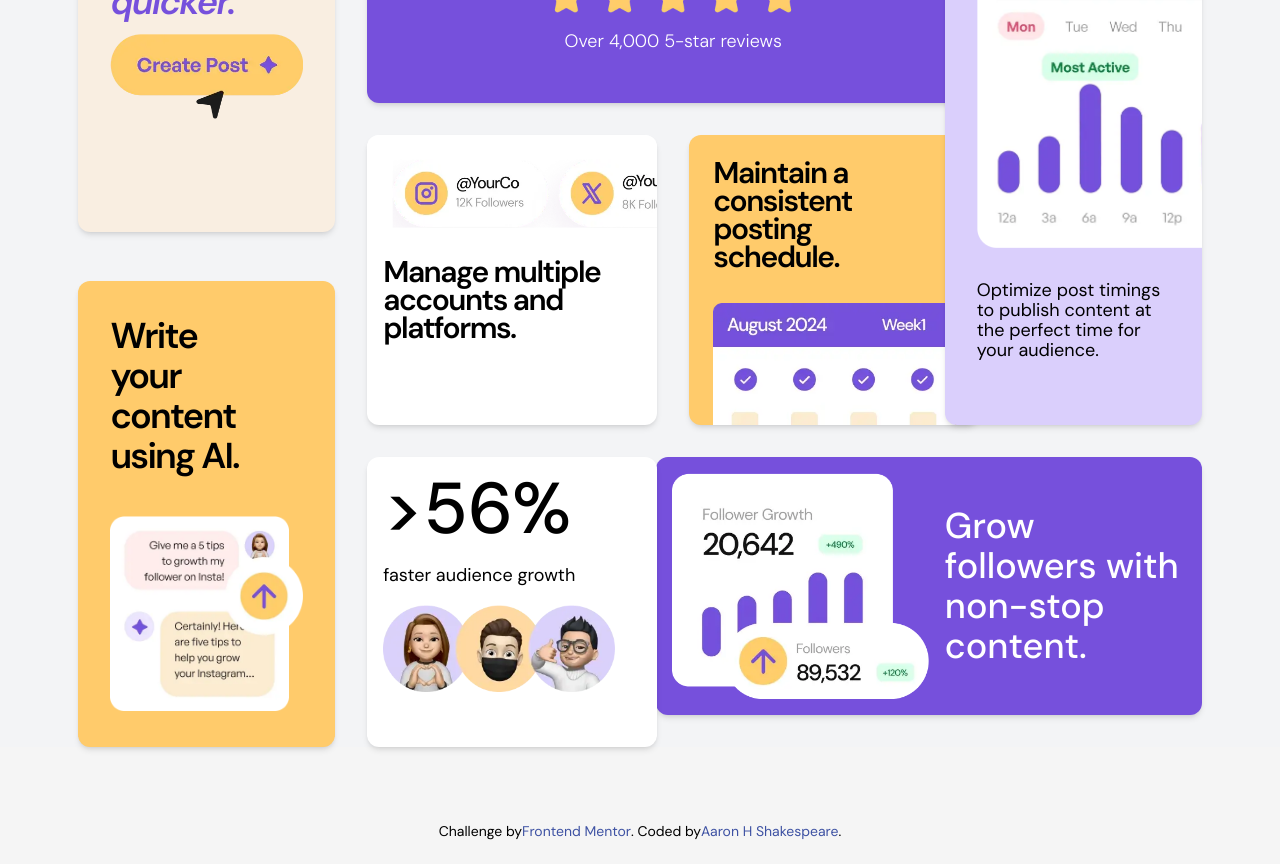
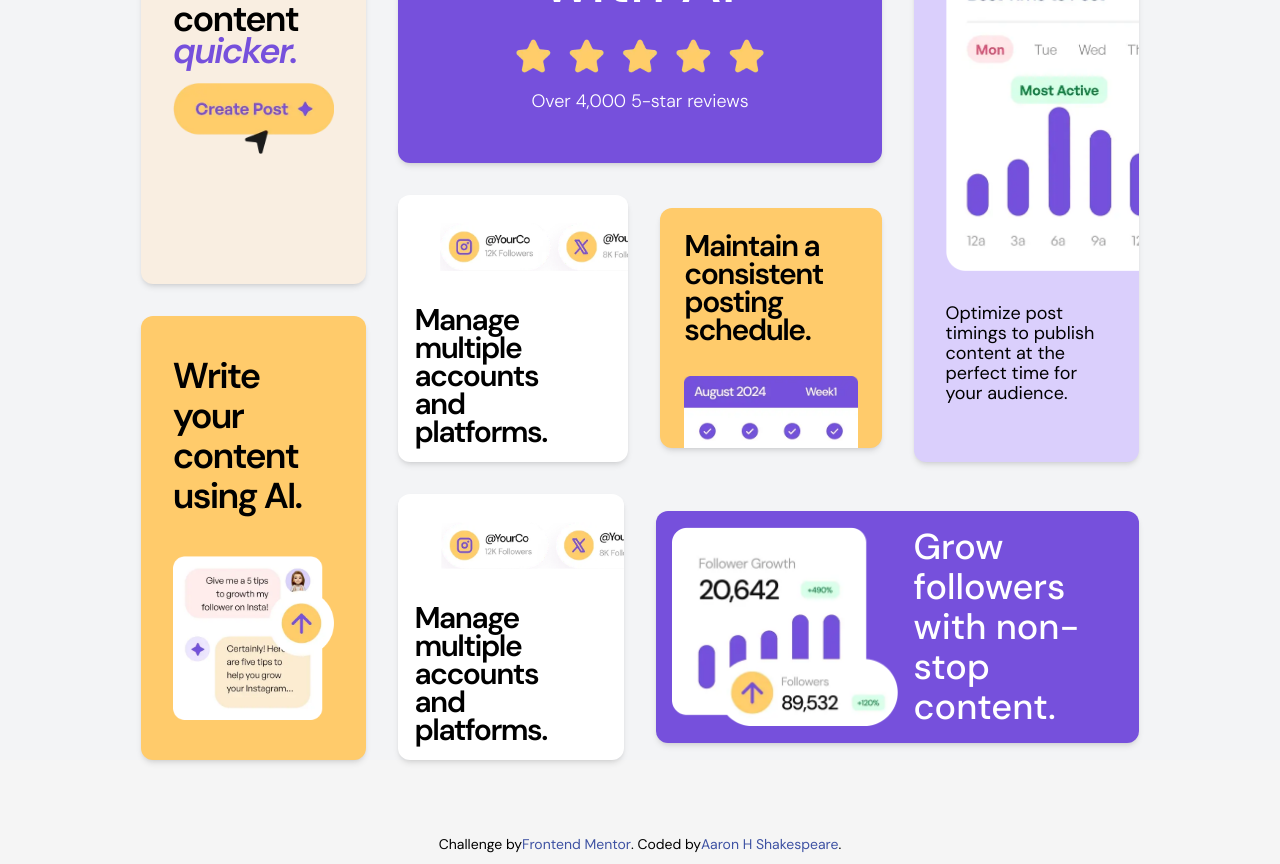
Before and after one commit to aaronAlien/frontend-mentor-7, a React (Vite) app: page / in a window 1280 px wide. Shown: the part 280-1144 px from the top of the page. Built offline with nearby package versions, Linux system fonts and the light colour scheme.

Commit message:
layout fixes. dont touch.

```diff
--- a/src/App.jsx
+++ b/src/App.jsx
@@ -12,39 +12,54 @@ import Footer from "./components/Footer";
 function App() {
   return (
     <>
-      <div className='flex justify-center items-center my-16 2xl:my-6 mx-auto md:min-h-screen bg-gray-100 px-4'>
-        <div className='grid grid-cols-1 lg:grid-cols-4 gap-4 md:gap-8 mx-auto md:max-w-[90%] 2xl:max-w-[60%] md:auto-rows-auto'>
-          <div className='rounded-xl md:col-start-2 md:col-end-4 md:row-start-1 md:row-span-1 md:space-y-8 md:h-min md:flex md:flex-col md:mx-auto md:justify-center'>
-            <Center />
-            <div className="hidden md:col-start-2 md:col-end-4 md:row-start-2 md:flex md:flex-row md:mx-auto space-x-8 md:h-min">
-            <SquareOne />
-            <SquareTwo />
+      <div className='flex justify-center items-center my-16 2xl:my-6 mx-auto lg:min-h-screen bg-gray-100 px-4'>
+        <div className='grid grid-cols-1 lg:grid-cols-4 gap-4 lg:gap-8 mx-auto lg:max-w-full xl:max-w-[80%] 2xl:max-w-[60%] lg:auto-rows-auto'>
+          <div className='rounded-xl lg:col-start-2 lg:col-end-5 lg:row-start-1 lg:row-span-1 lg:space-y-8 lg:h-min lg:flex lg:flex-col lg:mx-auto lg:justify-center items-center'>
+            <div className="lg:grid lg:grid-cols-3 lg:gap-8 lg:h-min">
+              <div className="lg:col-span-2 lg:row-start-1 lg:h-min lg:row-span-1">
+                <Center />
+              </div>
+              <div className="hidden lg:col-span-2 lg:row-start-2 lg:row-span-1 lg:flex lg:items-center lg:h-auto space-x-8">
+              <SquareOne />
+              <SquareTwo />
+            </div>
+            <div className="hidden lg:col-start-3 lg:row-start-1 lg:row-end-3 lg:row-span-1 lg:flex ">
+              <Right />
+            </div>
           </div>
           </div>
 
-          <div className='rounded-xl md:hidden'>
+          <div className='rounded-xl lg:hidden'>
             <SquareOne />
           </div>
-          <div className='rounded-xl md:hidden'>
+          <div className='rounded-xl lg:hidden'>
             <SquareTwo />
           </div>
-          <div className='rounded-xl md:col-start-4 md:row-start-1 md:row-span-1 md:h-auto '>
+          <div className='rounded-xl lg:col-start-4 lg:row-start-1 lg:h-min space-y-4 lg:hidden'>
             <Right />
-          </div>
-
-          <div className='rounded-xl md:col-start-3 md:col-span-2 md:flex md:space-x-8 md:row-start-2 md:h-min'>
             <BottomRight />
           </div>
 
-          <div className='rounded-xl md:col-start-2 md:row-start-2 md:h-auto'>
+
+          <div className='rounded-xl lg:col-start-2 lg:row-start-2 lg:hidden'>
             <SquareThree />
           </div>
-          <div className='rounded-xl md:col-start-1 md:row-start-1 md:h-[70%] z-50'>
+          <div className='rounded-xl lg:col-start-1 lg:row-span-2 lg:flex lg:flex-col lg:items-start space-y-4 lg:space-y-0 lg:gap-8'>
             <LeftOne />
-          </div>
-          <div className='rounded-xl md:col-start-1 md:h-auto md:-mt-44'>
             <LeftTwo />
           </div>
+
+          <div className='hidden md:flex rounded-xl lg:col-start-2 lg:col-end-5'>
+            <div className="lg:grid grid-cols-3 lg:justify-center lg:items-center lg:gap-8 lg:h-auto">
+              <div className="lg:col-span-1 lg:w-full lg:h-auto">
+                <SquareOne />
+              </div>
+            <div className="lg:col-span-2">
+              <BottomRight />
+            </div>
+            </div>
+          </div>
+
         </div>
       </div>
         <Footer />
--- a/src/components/Right.jsx
+++ b/src/components/Right.jsx
@@ -3,7 +3,7 @@ import post from "../assets/graphics/illustration-schedule-posts.webp";
 
 const Right = () => {
   return (
-    <div className='flex flex-col justify-center mx-auto px-4 py-6 md:py-8 md:pl-8 space-y-6 md:space-y-8 bg-Purple-100 rounded-xl shadow-md overflow-hidden md:h-full'>
+    <div className='flex flex-col justify-center mx-auto px-4 py-6 md:py-8 md:pl-8 space-y-6 md:space-y-8 bg-Purple-100 rounded-xl shadow-md overflow-hidden '>
       <p className='font-medium text-mobile md:text-4xl md:font-semibold text-center md:text-left tracking-tighter p-0 leading-7'>
         Schedule to social media.
       </p>
--- a/src/components/Squares/SquareOne.jsx
+++ b/src/components/Squares/SquareOne.jsx
@@ -3,7 +3,7 @@ import accounts from "../../assets/graphics/illustration-multiple-platforms.webp
 
 const SquareOne = () => {
   return (
-    <div className='flex flex-col p-4 gap-4 md:gap-12 rounded-xl shadow-md overflow-hidden md:h-square-md md:w-square-md bg-white'>
+    <div className='flex flex-col p-4 gap-4 md:gap-12 rounded-xl shadow-md overflow-hidden bg-white'>
 
         <img src={accounts} alt='' className='md:scale-[155%] md:pl-13 md:pt-4 bg-white' />
 
--- a/src/components/Squares/SquareThree.jsx
+++ b/src/components/Squares/SquareThree.jsx
@@ -4,7 +4,7 @@ import growth from "../../assets/graphics/illustration-audience-growth.webp";
 const SquareThree = () => {
   return (
     <div>
-      <div className='flex flex-col p-4 gap-4 bg-white rounded-xl shadow-md md:h-square-md md:w-square-md'>
+      <div className='flex flex-col p-4 lg:w-full gap-4 bg-white rounded-xl shadow-md'>
         <p className='font-medium text-5xl md:text-7xl'>{">56%"}</p>
         <p className='text-xl md:text-lg'>faster audience growth</p>
         <img src={growth} alt='' className="w-2/3 md:w-[90%]" />
--- a/src/components/Squares/SquareTwo.jsx
+++ b/src/components/Squares/SquareTwo.jsx
@@ -3,7 +3,7 @@ import schdule from "../../assets/graphics/illustration-consistent-schedule.webp
 
 const SquareTwo = () => {
   return (
-    <div className='flex flex-col p-4 pb-0 gap-4 md:gap-8 md:p-6 rounded-xl shadow-md mx-auto bg-Yellow-500 overflow-hidden h-[240px] md:h-square-md md:w-square-md'>
+    <div className='flex flex-col p-4 pb-0 gap-4 md:gap-8 md:p-6 rounded-xl shadow-md mx-auto bg-Yellow-500 overflow-hidden h-[240px] md:max-h-auto'>
       <p className='mr-8 font-semibold text-mobile md:text-3xl tracking-tighter leading-7'>
         Maintain a consistent posting schedule.
       </p>
--- a/vite.config.js
+++ b/vite.config.js
@@ -8,4 +8,8 @@ export default defineConfig({
     react(),
     tailwindcss(),
   ],
+  server: {
+    host: '0.0.0.0', // Listen on all network interfaces
+    port: 5173, // Ensure port is correct
+  }
 })
```
